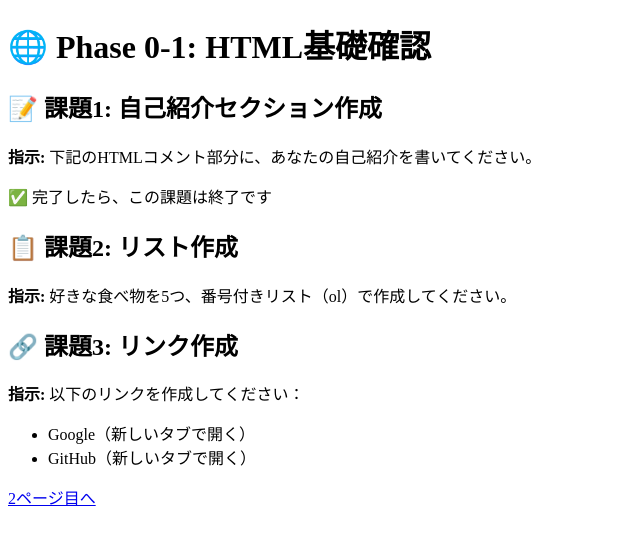
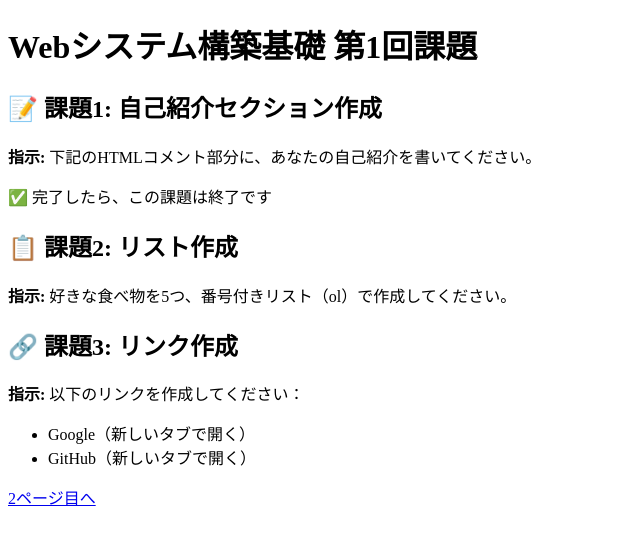
Before and after one commit to YuuriSano/omu-aja.23019.github.io, a plain HTML site: page index.html in a window 1280 px wide. Shown: the whole page, without its empty margins (0-640 px from the left). Drawn offline with Linux system fonts and the light colour scheme.

Commit message:
Update index.html

```diff
--- a/index.html
+++ b/index.html
@@ -3,10 +3,10 @@
 <head>
     <meta charset="UTF-8">
     <meta name="viewport" content="width=device-width, initial-scale=1.0">
-    <title>Phase 0-1: HTML基礎確認</title>
+    <title>Webシステム構築基礎 第1回課題</title>
 </head>
 <body>
-    <h1>🌐 Phase 0-1: HTML基礎確認</h1>
+    <h1>Webシステム構築基礎 第1回課題</h1>
     <div>
         <h2>📝 課題1: 自己紹介セクション作成</h2>
         <p><strong>指示:</strong> 下記のHTMLコメント部分に、あなたの自己紹介を書いてください。</p>
```
